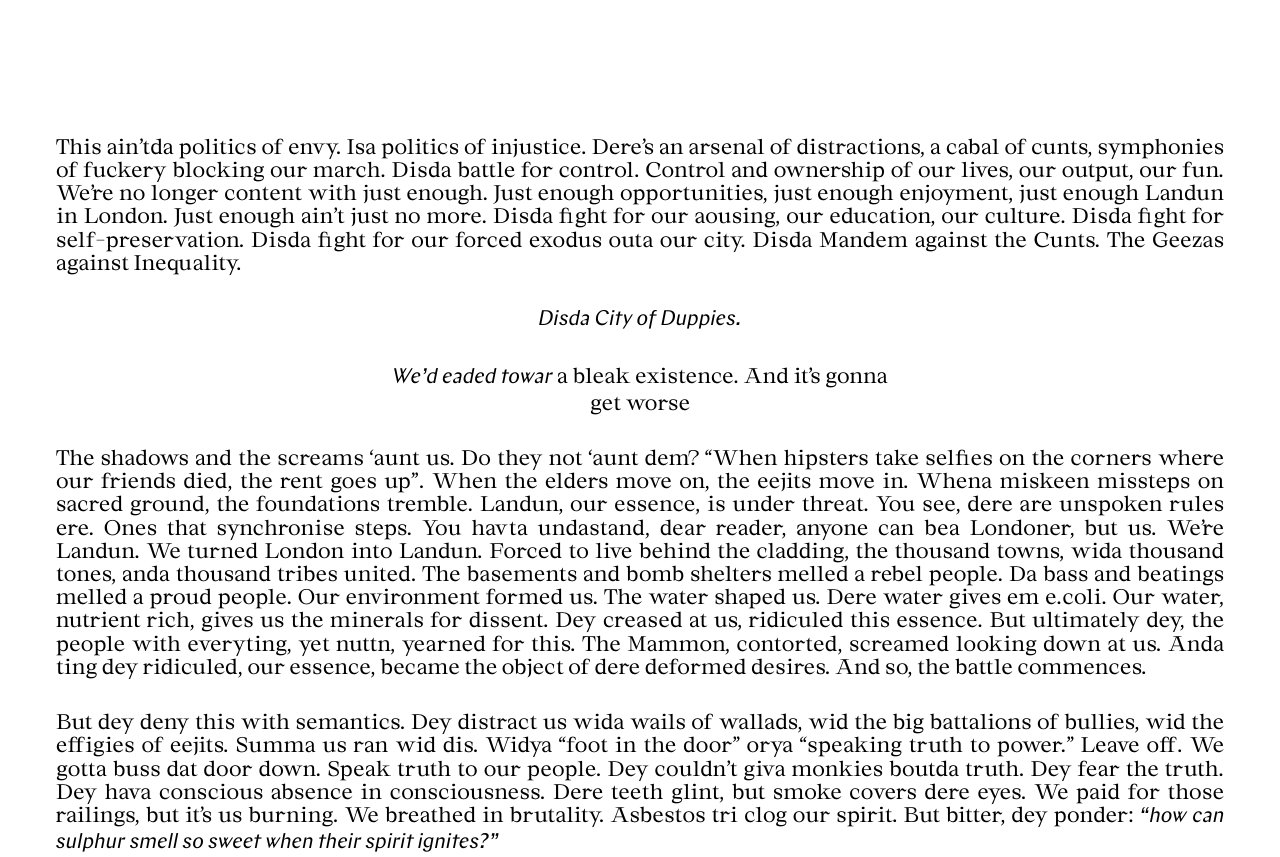
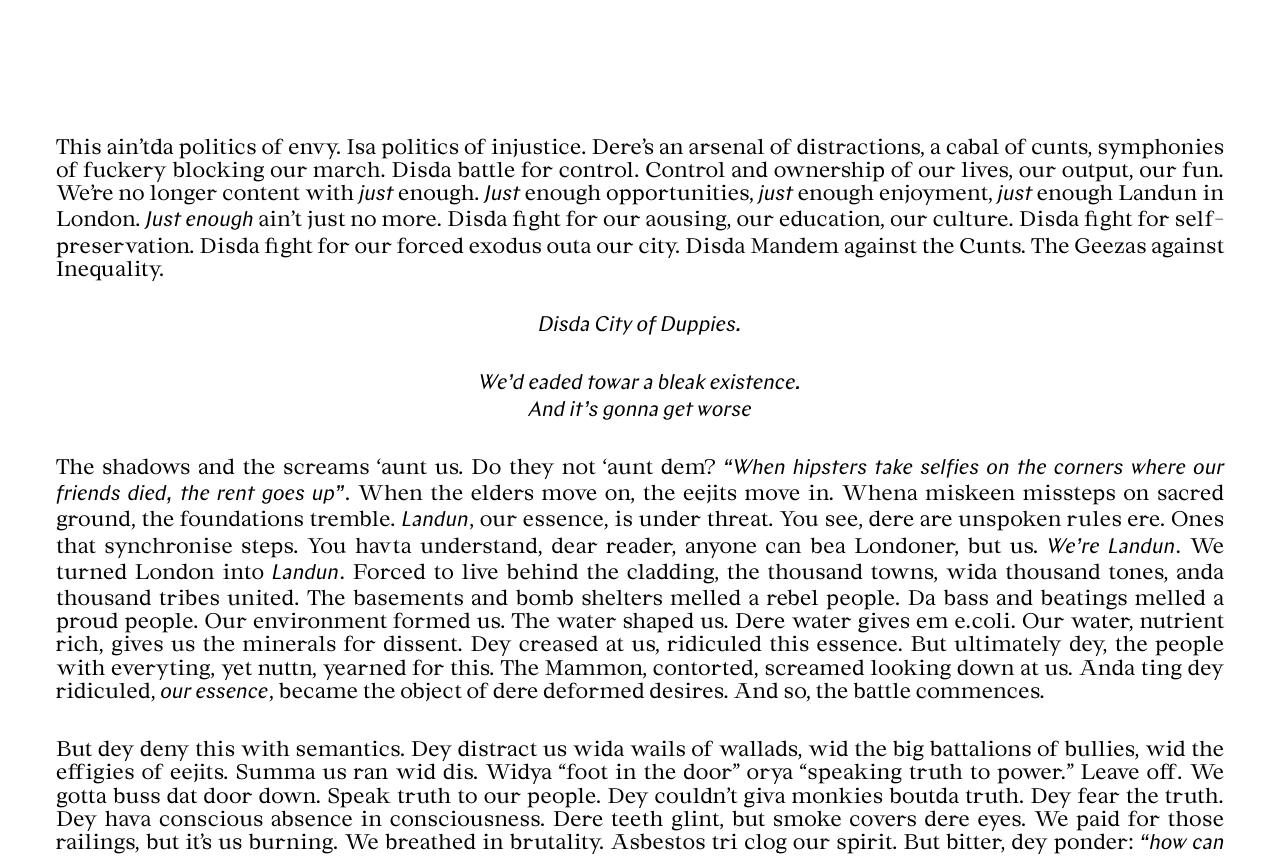
Before and after one commit to 19Horses/Hegemony, a React (Vite) app: page / in a window 1280 px wide. Shown: the part 1280-2137 px from the top of the page. Built offline with nearby package versions, Linux system fonts and the light colour scheme.

Commit message:
fixed italization, fixed caption text appear and fixed khalas font

```diff
--- a/src/App.css
+++ b/src/App.css
@@ -262,7 +262,7 @@ footer {
 
 .footer-note {
   font-size: calc(16px + 1vw);
-  font-family: 'Chapter';
+  font-family: 'GTBold';
 }
 
 .flag-container {
@@ -320,6 +320,7 @@ footer {
   padding: none;
   width: 40%;
   font-family: 'Chapter';
+  opacity: 0;
 }
 
 @media (max-width: 767px) {
--- a/src/App.tsx
+++ b/src/App.tsx
@@ -98,37 +98,44 @@ function App() {
           This ain’tda politics of envy. Isa politics of injustice. Dere’s an
           arsenal of distractions, a cabal of cunts, symphonies of fuckery
           blocking our march. Disda battle for control. Control and ownership of
-          our lives, our output, our fun. We’re no longer content with just
-          enough. Just enough opportunities, just enough enjoyment, just enough
-          Landun in London. Just enough ain’t just no more. Disda fight for our
-          aousing, our education, our culture. Disda fight for
-          self-preservation. Disda fight for our forced exodus outa our city.
-          Disda Mandem against the Cunts. The Geezas against Inequality.
+          our lives, our output, our fun. We’re no longer content with{' '}
+          <i>just</i> enough. <i>Just</i> enough opportunities, <i>just</i>{' '}
+          enough enjoyment, <i>just</i> enough Landun in London.{' '}
+          <i>Just enough</i> ain’t just no more. Disda fight for our aousing,
+          our education, our culture. Disda fight for self-preservation. Disda
+          fight for our forced exodus outa our city. Disda Mandem against the
+          Cunts. The Geezas against Inequality.
         </p>
         <p className="description centered">
           <i>Disda City of Duppies.</i>
         </p>
         <p className="description centered" style={{ maxWidth: '500px' }}>
-          <i>We’d eaded towar</i> a bleak existence. And it’s gonna get worse
+          <i>
+            We’d eaded towar a bleak existence. <br />
+            And it’s gonna get worse
+          </i>
         </p>
         <p className="description">
-          The shadows and the screams ‘aunt us. Do they not ‘aunt dem? “When
-          hipsters take selfies on the corners where our friends died, the rent
-          goes up”. When the elders move on, the eejits move in. Whena miskeen
-          missteps on sacred ground, the foundations tremble. Landun, our
-          essence, is under threat. You see, dere are unspoken rules ere. Ones
-          that synchronise steps. You havta undastand, dear reader, anyone can
-          bea Londoner, but us. We’re Landun. We turned London into Landun.
-          Forced to live behind the cladding, the thousand towns, wida thousand
-          tones, anda thousand tribes united. The basements and bomb shelters
-          melled a rebel people. Da bass and beatings melled a proud people. Our
-          environment formed us. The water shaped us. Dere water gives em
-          e.coli. Our water, nutrient rich, gives us the minerals for dissent.
-          Dey creased at us, ridiculed this essence. But ultimately dey, the
-          people with everyting, yet nuttn, yearned for this. The Mammon,
-          contorted, screamed looking down at us. Anda ting dey ridiculed, our
-          essence, became the object of dere deformed desires. And so, the
-          battle commences.
+          The shadows and the screams ‘aunt us. Do they not ‘aunt dem?{' '}
+          <i>
+            “When hipsters take selfies on the corners where our friends died,
+            the rent goes up”
+          </i>
+          . When the elders move on, the eejits move in. Whena miskeen missteps
+          on sacred ground, the foundations tremble. <i>Landun</i>, our essence,
+          is under threat. You see, dere are unspoken rules ere. Ones that
+          synchronise steps. You havta understand, dear reader, anyone can bea
+          Londoner, but us. <i>We’re Landun</i>. We turned London into{' '}
+          <i>Landun</i>. Forced to live behind the cladding, the thousand towns,
+          wida thousand tones, anda thousand tribes united. The basements and
+          bomb shelters melled a rebel people. Da bass and beatings melled a
+          proud people. Our environment formed us. The water shaped us. Dere
+          water gives em e.coli. Our water, nutrient rich, gives us the minerals
+          for dissent. Dey creased at us, ridiculed this essence. But ultimately
+          dey, the people with everyting, yet nuttn, yearned for this. The
+          Mammon, contorted, screamed looking down at us. Anda ting dey
+          ridiculed, <i>our essence</i>, became the object of dere deformed
+          desires. And so, the battle commences.
         </p>
         <p className="description">
           But dey deny this with semantics. Dey distract us wida wails of
@@ -164,7 +171,7 @@ function App() {
           </i>
         </p>
         <p className="description">
-          Gentrification ain’t so sleighta ‘and, displacing Landuners of our
+          Gentrification ain’t so sleighta and, displacing Landuners of our
           ome’s. Mammon sees us as taking up the space to build new conmunities
           forda cavalry of temp-Londoners. Da Mammon’s merceries ravage da
           thousand towns of our families and communities. Dey pillage ends till
@@ -187,7 +194,7 @@ function App() {
           dere devilish appetite for greed and an even igher tolerance for
           mediocrity. The only businesses thriving will be dry cleaners,
           backlogged on pesto stained ¼ zips and baggy filled gilets. Self-help
-          gurus, improving everything but their personalities.
+          gurus, improving everything but dere personalities.
         </p>
         <p className="description">
           Life in London is nowda fight for space. Our essence, under such
@@ -252,16 +259,16 @@ function App() {
           Dey pedal a commodified, co-opted mimic of our essence. One dats safe
           and shat out of anyting subversive or original or authentic. One that
           shifts with the status quo and interests of da Mammon. We’re now
-          consuming not challenging. Anda pagans, ran thru and raw, facilitate
-          this. Captured and chained toda “bag” and their guilt quashed wit
-          semantics ana pretence about “progression.” Dey buy the logic, dey
-          believe the lies of da Mammon. Can we blame em? I’ll let you decide.
-          With our essence suppressed, inda void, the pagans are lauded as
-          “Landun.” Asda real. Which they ain’t. Dere simplya gimmick chatting
-          Mammon wassa wida “Landun” accent. We earda flies feasting, we sense
-          the vultures circling up above, we smelda scraps of re-arranged guts,
-          but dere shackles neva allow us to get a propa look at dere rotting
-          wounds. The stench of tokenism too great to ignore.
+          consuming not challenging. Anda pagans, <i>ran thru and raw</i>,
+          facilitate this. Captured and chained toda “bag” and dere guilt
+          quashed wit semantics ana pretence about “progression.” Dey buy the
+          logic, dey believe the lies of da Mammon. Can we blame em? I’ll let
+          you decide. With our essence suppressed, inda void, the pagans are
+          lauded as “Landun.” Asda real. Which they ain’t. Dere simplya gimmick
+          chatting Mammon wassa wida “Landun” accent. We earda flies feasting,
+          we sense the vultures circling up above, we smelda stench of
+          re-arranged guts, but dere shackles neva allow us to get a propa look
+          at dere rotting wounds.
         </p>
         <p className="subheader">
           <i>
@@ -272,21 +279,23 @@ function App() {
           Alas, dear reader, we find ourselves ere. Wid Landun pillaged, our
           essence suppressed anda pagan promoted, the Mammon’s desires are met.
           Bear wid me ere, dear reader. Ima get propa political. The Mammon
-          desires Landun for two reasons, to exploit and co-opt our essence.
+          desires Landun for two reasons, to <i>exploit</i> and <i>co-opt</i>{' '}
+          our essence.
         </p>
         <p className="description">
           Da ruling class controls us mainly thru fear but also through the
-          control of ideas. Da intention ista maintain their dominance of ideas
-          and values over us. The concept of Hegemony describes this. Through
-          institutions like media and education these egemonic ideas are spread.
-          The idea is to maintain the status quo. Dere brain-washing the
-          peoplesdem. The reason why our essence is so sacred, and ultimately
-          feared, is because it rejects da Mammon’s egemonic plans for us. It
-          promotes Working Class pride, expression and unity. Its
-          anti-establishment. Our essence, true London Working Class culture,
-          that lines our DNA, is tasted in our grub, forged in our iron spirit,
-          promotes the idea that life isn’t meant to be endured, but enjoyed. It
-          promotes the idea that injustice for one, is injustice for all. In its
+          control of ideas. Da intention ista maintain dere dominance of ideas
+          and values over us. The concept of <i>Hegemony</i> describes this.
+          Through institutions like media and education these egemonic ideas are
+          spread. The idea is to maintain the status quo. Dere brain-washing the
+          peoplesdem. The reason why <i>our essence</i> is so sacred, and
+          ultimately feared, is because it rejects da Mammon’s egemonic plans
+          for us. It promotes Working Class pride, expression and unity. Its
+          anti-establishment. <i>Our essence</i>, true London Working Class
+          culture, that lines our DNA, is tasted in our grub, forged in our iron
+          spirit, promotes the idea that{' '}
+          <i>life isn’t meant to be endured, but enjoyed</i>. It promotes the
+          idea that <i>injustice for one, is injustice for all</i>. In its
           nature, isa challenge to power. Derefore, de Mammon desires our
           essence, to both profit from it and co-opt it. Establishment
           institutions, media, art and education, are widely distrusted, soda
@@ -301,10 +310,10 @@ function App() {
           ideas of exploitation, individualism and inequality to make dose
           orrors seem natural and inevitable. It encourages people not to
           disrupt de exploitation of our ends or culture, but to join in. Ow
-          many cunts ave you eard proclaim “the game’s the game?” Our true
-          essence would never accept dis. Dis gimmick of our culture, our
-          essence, which at its truest, is the ecstasy of the masses, is
-          distorted to become the opium of the masses.
+          many cunts ave you eard proclaim <i>“the game’s the game?”</i> Our
+          true essence would never accept dis. Dis gimmick of our culture,{' '}
+          <i>our essence</i>, which at its truest, is the <i>ecstasy</i> of the
+          masses, is distorted to become the <i>opium</i> of the masses.
         </p>
         <div className="full-page">
           <p className="full-page-text">
@@ -331,7 +340,7 @@ function App() {
           <b>
             <span className="list-number">1.</span>{' '}
             <span className="demands">
-              DERE’S ONLY ONE WAR WORTH FIGHTING. CLASS WAR
+              DERE’S ONLY ONE WAR WORTH FIGHTING. <i>CLASS WAR</i>
             </span>
           </b>
           <br />
@@ -351,18 +360,14 @@ function App() {
             </span>
           </b>
           <br />
-          Mandem/ gyaldem/ dey-dem dem, we havta understand Landun is London.
-          We’re London’s eartbeat. Weather it’s our bassline, waistline or
-          production line, we run London. Our culture is Britain’s greatest
-          commodity. London does criminal capitalism. Landun does culture. We
-          have to protect it from the clutches of Mammon. We can’t fling our
-          culture, our essence.
-          <br></br>
-          <br></br>
-          No gentrifier can ever try belittle the class war. Your pronouns or
-          watermelon badges can’t disguise your privilege. The class war is
-          deliberately quashed. Alternatively, you Reform cunts can’t dare blame
-          immigrants for your problems before you blame the rich.
+          Mandem/ gyaldem/ dey-dem dem, we havta understand{' '}
+          <i>Landun is London</i>. We’re London’s eartbeat. Weather it’s our
+          bassline, waistline or production line, we run London. Our culture is
+          Britain’s greatest commodity. London does criminal capitalism. Landun
+          does culture. We havta protect it from the clutches of Mammon. We
+          can’t fling our culture, our essence. Don’t take da soup. Dat means
+          fighting for our aousing, culture and growing inequality – dat means
+          solidarity.
         </p>
         <p className="description centered">
           <b>
@@ -372,18 +377,20 @@ function App() {
             </span>
           </b>
           <br />
-          The crumbling of our welfare state is disgusting. It’s the only thing
-          we can truly be patriotic about. We demand the protection and
-          improving as absolute priorities.
+          The crumbling and privatisation of our welfare state is disgusting.
+          It’s the only thing we can truly be patriotic about. We demand the
+          protection and improvement as absolute priorities.
         </p>
         <p className="description centered">
           <b>
             <span className="list-number">4.</span>{' '}
-            <span className="demands">SENDA VULTURES DUBAI.</span>
+            <span className="demands">
+              WE DEMAND DA VULTURES GET SENT DUBAI.
+            </span>
           </b>
           <br />
-          If dem developer man love skyscrapers – dere’s ol desert for you to
-          wreck. Leave Landun alone. Your kettle’s safer overdere anyway.
+          If dem developer man love skyscrapers so much, dere's ol desert for
+          dem to wreck. leave Landun alone. Your kettle's safer overdere anyway.
         </p>
         <p className="description centered">
           <b>
```
